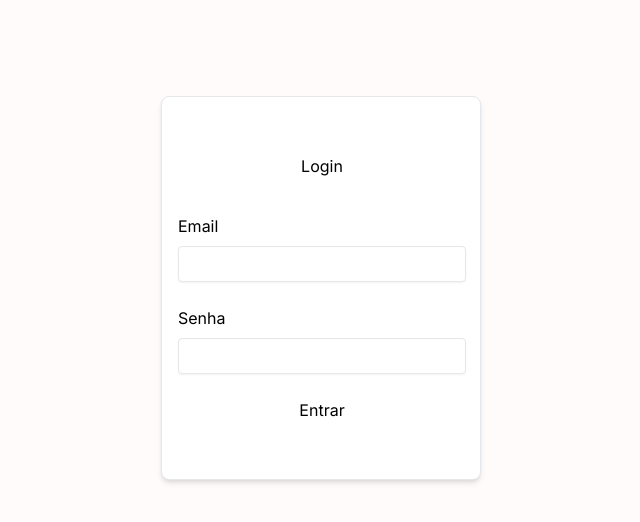
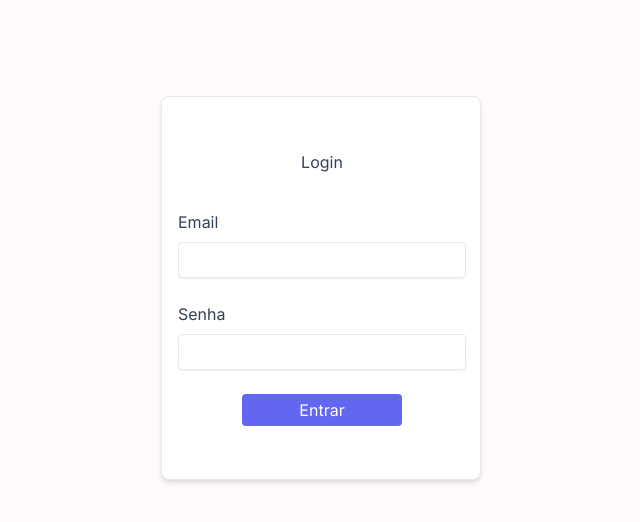
Before and after one commit to matheusjesse/login-page, a Next.js app: page / in a window 1280 px wide. Shown: the top 522 px of the page, without its empty margins (319-959 px from the left). Built offline with nearby package versions, Linux system fonts and the light colour scheme.

Commit message:
style: adicionando estilo no botão de login e alterando a cor do texto do form

```diff
--- a/src/app/page.tsx
+++ b/src/app/page.tsx
@@ -4,16 +4,16 @@ export default function Home() {
     <main className="flex min-h-screen flex-col items-center justify-between p-24">
       <div className=' border flex flex-wrap w-80 bg-white h-96 shadow-md rounded-lg'>
         <form className=" flex flex-wrap justify-center items-center content-center">
-          <h1 className="text-center w-80 mb-9">Login</h1>
-          <label htmlFor="email" className="w-72 h-18 flex flex-col mb-6">
+          <h1 className="text-slate-700 text-center w-80 mb-9">Login</h1>
+          <label htmlFor="email" className="text-slate-700 w-72 h-18 flex flex-col mb-6">
             Email
             <input className="shadow-sm border w-72 h-9 mt-2 rounded" type='text' name="email" id="email"/>
           </label>
-          <label htmlFor="password" className="w-72 h-18 flex flex-col mb-6">
+          <label htmlFor="password" className="text-slate-700 w-72 h-18 flex flex-col mb-6">
             Senha
             <input className="shadow-sm border w-72 h-9 mt-2 rounded" type='text' name="password" id="password"/>
           </label>
-          <button>Entrar</button>
+          <button className="bg-indigo-500 rounded text-white w-40 h-8">Entrar</button>
         </form>
       </div>
     </main>
```
